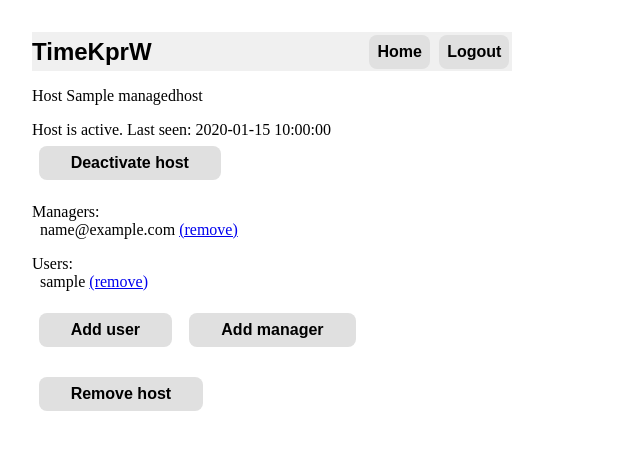
After one commit to nvsmirnov/timekprw, a Flask app: template app/templates/host.html in a window 1280 px wide. The commit adds this page. Shown: the top 450 px of the page, without its empty margins (0-640 px from the left). Run offline with Flask 2, Linux system fonts and the light colour scheme; tables that the repository leaves empty hold one stand-in row (values such as "Sample post"); the template is opened without the code that fills it: values that come from a table or form of the project are taken from there, most other values are stand-ins (such as "Sample title", 1, 10 or a date in 2020).

Commit message:
some progress; ui for host/manager/user add; pin generation

```diff
--- /dev/null
+++ b/app/exceptions.py
@@ -0,0 +1,2 @@
+class TimekprwException(Exception):
+    pass
--- /dev/null
+++ b/app/templates/host.html
@@ -0,0 +1,51 @@
+{% extends "base.html" %}
+
+{% block content %}
+    {% if not host %}
+        Unknown host
+    {% else %}
+        <p>Host {{ host.hostname|e }}</p>
+        <p>
+            {% if not host.authkey %}
+                Host is not active yet<br>
+                {% if not host.pin %}
+                    No access pin is set.
+                    <a class="button" href="{{ url_for('ui_host_set_pin', host_uuid=host.uuid) }}">Set access pin</a><br>
+                {% else %}
+                    Access pin is {{ host.pin }}. Use it on the client host to activate it.<br>
+                    <a class="button" href="{{ url_for('ui_host_deactivate', host_uuid=host.uuid) }}">Deactivate host</a><br>
+                {% endif %}
+            {% else %}
+                {% if not host.auth_lastsuccess %}
+                    Host is activated but still not online.<br>
+                    You may recreate access pin to re-add host:
+                    <a class="button" href="{{ url_for('ui_host_set_pin', host_uuid=host.uuid) }}">Set access pin</a><br>
+                {% else %}
+                    Host is active. Last seen: {{ host.auth_lastsuccess|e }}<br>
+                    <a class="button" href="{{ url_for('ui_host_deactivate', host_uuid=host.uuid) }}">Deactivate host</a><br>
+                {% endif %}
+            {% endif %}
+        </p>
+        <p>
+            Managers:<br>
+            {% for manager in host.managers %}
+            &nbsp;&nbsp;{{ manager.email }} <a href="{{ url_for('ui_host_manager_rm', host_uuid=host.uuid, manager_id=manager.id) }}">(remove)</a><br>
+            {% endfor %}
+        </p>
+        {% if host.users|length > 0 %}
+            Users:<br>
+            {% for user in host.users %}
+                &nbsp;&nbsp;{{ user.login|e }} <a href="{{ url_for('ui_host_user_rm', host_uuid=host.uuid, user_id=user.id) }}">(remove)</a><br>
+            {% endfor %}
+        {% else %}
+            No users defined for this host
+        {% endif %}
+        <p>
+            <a class="button" href="{{ url_for('ui_host_user_add', host_uuid=host.uuid) }}">Add user</a>
+            <a class="button" href="{{ url_for('ui_host_manager_add', host_uuid=host.uuid) }}">Add manager</a>
+        </p>
+        <p>
+            <a class="button" href="{{ url_for('ui_host_rm', host_uuid=host.uuid) }}">Remove host</a>
+        </p>
+    {% endif %}
+{% endblock %}
--- a/main.py
+++ b/main.py
@@ -12,6 +12,7 @@ from oauthlib.oauth2 import WebApplicationClient
 import requests
 
 from app import app, db, models, forms
+from app.exceptions import *
 
 import logging
 from logging import debug, info, warning, error
@@ -31,10 +32,30 @@ login_manager.init_app(app)
 
 
 def validate_uuid(uuid_str):
+    """Check uuid for syntax and return lower case, or abort. Use as obj_uuid=validate_uuid(obj_uuid)"""
     try:
-        uuid.UUID(uuid_str)
+        s = str(uuid.UUID(uuid_str))
+        return s.lower()
     except ValueError:
-        abort(404, 'Invalid uuid given: {user_uuid}')
+        abort(403, f'Invalid uuid given: {html.escape(user_uuid)}')
+
+
+
+def new_host_uuid():
+    # TODO: this is subject to race condition, but chances are very unlikely
+    while True:
+        newuuid = str(uuid.uuid1()).lower()
+        if not models.ManagedHost.query.filter_by(uuid=newuuid).first():
+            return newuuid
+
+
+def new_user_uuid():
+    # TODO: this is subject to race condition, but chances are very unlikely
+    while True:
+        newuuid=str(uuid.uuid1()).lower()
+        if not models.ManagedUser.query.filter_by(uuid=newuuid).first():
+            return newuuid
+
 
 def get_google_provider_cfg():
     return requests.get(GOOGLE_DISCOVERY_URL).json()
@@ -47,26 +68,187 @@ def load_user(user_id):
 
 @app.route("/")
 def webroot():
-    if False and not current_user.is_authenticated:
+    if not current_user.is_authenticated:
         if os.environ.get('APP_ENVIRONMENT', None) == "dev":
             # TODO: remove this in prod
             user = models.Manager.query.filter_by(email='nsmirnov@gmail.com').first()
             login_user(user, remember=True)
             return redirect(url_for("webroot"))
 
-    hosts_with_users = []
-    if current_user.is_authenticated:
-        hosts_with_users = [x for x in current_user.hosts if len(x.users)]
-    return render_template('main.html', title='Home', current_user=current_user, hosts_with_users=hosts_with_users)
+    return render_template('main.html', title='Home', current_user=current_user)
+
+
+@app.route("/host/<host_uuid>")
+@login_required
+def ui_host(host_uuid):
+    host_uuid = validate_uuid(host_uuid)
+    host = models.ManagedHost.query.filter_by(uuid=host_uuid).first()
+    return render_template(
+        'host.html',
+        title='Unknown host' if not host else host.hostname,
+        host=host
+    )
+
+
+@app.route("/host-add", methods=['GET', 'POST'])
+@login_required
+def ui_host_add():
+    try:
+        form = forms.HostAddForm()
+        if form.validate_on_submit():
+            hostname = form.hostname.data
+            if not re.match('^[\w\-\.\ ]+$', hostname):
+                abort(403, "Bad symbols in hostname")
+            for host in current_user.hosts:
+                if hostname.lower() == host.hostname.lower():
+                    abort(403, f"Host {html.escape(hostname)} already exists among your hosts")
+            host=models.ManagedHost(hostname=hostname, uuid=new_host_uuid())
+            db.session.add(host)
+            current_user.hosts.append(host)
+            host.pin_generate()
+            db.session.commit()
+            return render_template('host.html', title=host.hostname, host=host)
+        else:
+            return render_template('host-add.html', title='Add host', form=form)
+    except TimekprwException as e:
+        debug("exception:", exc_info=True)
+        abort(403, str(e))
+
+
+@app.route("/host-rm/<host_uuid>", methods=['GET', 'POST'])
+@login_required
+def ui_host_rm(host_uuid):
+    host_uuid = validate_uuid(host_uuid)
+    host = models.ManagedHost.query.filter_by(uuid=host_uuid).first()
+    if not host or current_user not in host.managers:
+        abort(403, 'No host found with given id and managed by you')
+    form = forms.HostRemoveForm()
+    if form.validate_on_submit():
+        db.session.remove(host)
+        db.session.commit()
+        return redirect(url_for("webroot"))
+    else:
+        return render_template('host-rm.html', title=f'Confirm remove {host.hostname}', host=host, form=form)
+
+
+@app.route("/host-set-pin/<host_uuid>", methods=['GET'])
+@login_required
+def ui_host_set_pin(host_uuid):
+    """Clear authetication key and set pin"""
+    host_uuid = validate_uuid(host_uuid)
+    host = models.ManagedHost.query.filter_by(uuid=host_uuid).first()
+    if not host or current_user not in host.managers:
+        abort(403, 'No host found with given id and managed by you')
+    host.authkey = None
+    host.pin_generate()
+    db.session.commit()
+    return render_template('host.html', title=host.hostname, host=host)
+
+
+@app.route("/host-deactivate/<host_uuid>", methods=['GET'])
+@login_required
+def ui_host_deactivate(host_uuid):
+    """Clear authentication token and pin"""
+    host_uuid = validate_uuid(host_uuid)
+    host = models.ManagedHost.query.filter_by(uuid=host_uuid).first()
+    if not host or current_user not in host.managers:
+        abort(403, 'No host found with given id and managed by you')
+    host.pin = None
+    host.authkey = None
+    db.session.commit()
+    return render_template('host.html', title=host.hostname, host=host)
+
+
+@app.route("/host-manager-add/<host_uuid>", methods=['GET', 'POST'])
+@login_required
+def ui_host_manager_add(host_uuid):
+    host_uuid = validate_uuid(host_uuid)
+    host = models.ManagedHost.query.filter_by(uuid=host_uuid).first()
+    if not host or current_user not in host.managers:
+        abort(403, 'No host found with given id and managed by you')
+    form = forms.HostAddManagerForm()
+    if form.validate_on_submit():
+        email = form.email.data
+        manager = models.Manager.query.filter(models.Manager.email.ilike(email)).first()
+        if manager:
+            if host in manager.hosts:
+                abort(403, f"Host already managed by {html.escape(email)}")
+        else:
+            manager = models.Manager(email=email)
+            db.session.add(manager)
+        manager.hosts.append(host)
+        db.session.commit()
+        return redirect(url_for("ui_host", host_uuid=host_uuid))
+    else:
+        return render_template('host-manager-add.html', title=f'Add manager for {host.hostname}', host=host, form=form)
+
+
+@app.route("/host-manager-rm/<host_uuid>/<manager_id>", methods=['GET', 'POST'])
+@login_required
+def ui_host_manager_rm(host_uuid, manager_id):
+    host_uuid = validate_uuid(host_uuid)
+    host = models.ManagedHost.query.filter_by(uuid=host_uuid).first()
+    if not host or current_user not in host.managers:
+        abort(403, 'No host found with given id and managed by you')
+    manager = models.Manager.query.filter_by(id=manager_id).first()
+    if not manager:
+        abort(403, 'Did not find such manager')
+    if manager == current_user:
+        abort(403, 'You cannot remove yourself from managers list')
+    if manager not in host.managers:
+        abort(403, 'This manager does not manage this host')
+    host.managers.remove(manager)
+    db.session.commit()
+    return redirect(url_for("ui_host", host_uuid=host_uuid))
+
+
+@app.route("/host-user-add/<host_uuid>", methods=['GET', 'POST'])
+@login_required
+def ui_host_user_add(host_uuid):
+    host_uuid = validate_uuid(host_uuid)
+    host = models.ManagedHost.query.filter_by(uuid=host_uuid).first()
+    if not host or current_user not in host.managers:
+        abort(403, 'No host found with given id and managed by you')
+    form = forms.HostAddUserForm()
+    if form.validate_on_submit():
+        login = form.login.data
+        # TODO: don't know how to query for users of this host with such login name
+        existing = [x for x in host.users if x.login.lower() == login.lower()]
+        if len(existing):
+            abort(403, f"User {login} already exists on host {host.hostname}")
+        user = models.ManagedUser(uuid=new_user_uuid(), login=login)
+        db.session.add(user)
+        host.users.append(user)
+        db.session.commit()
+        return redirect(url_for("ui_host", host_uuid=host_uuid))
+    else:
+        return render_template('host-user-add.html', title=f'Add user on {host.hostname}', host=host, form=form)
+
+
+@app.route("/host-user-rm/<host_uuid>/<user_id>", methods=['GET', 'POST'])
+@login_required
+def ui_host_user_rm(host_uuid, user_id):
+    host_uuid = validate_uuid(host_uuid)
+    host = models.ManagedHost.query.filter_by(uuid=host_uuid).first()
+    if not host or current_user not in host.managers:
+        abort(403, 'No host found with given id and managed by you')
+    user = models.ManagedUser.query.filter_by(id=user_id).first()
+    if not user:
+        abort(403, 'Did not find such user')
+    if user.host != host:
+        abort(403, 'This user does not belong to this host')
+    host.users.remove(user)
+    db.session.commit()
+    return redirect(url_for("ui_host", host_uuid=host_uuid))
 
 
 @app.route("/time/<user_uuid>", methods=['GET', 'POST'])
 @login_required
-def time_for_user(user_uuid):
-    validate_uuid(user_uuid)
+def ui_time(user_uuid):
+    user_uuid = validate_uuid(user_uuid)
     user = models.ManagedUser.query.filter_by(uuid=user_uuid).first()
     if not user or current_user not in user.host.managers:
-        abort(404, 'No user found with given id and managed by you')
+        abort(403, 'No user found with given id and managed by you')
     form = forms.TimeForm(useruuid=user_uuid, username=str(user))
     if form.validate_on_submit():
         amount = form.amount.data
@@ -80,7 +262,7 @@ def time_for_user(user_uuid):
 
 
 @app.route("/rest/overrides/<host_uuid>")
-def rest_overrides_for_host(host_uuid):
+def rest_overrides(host_uuid):
     """
     REST: Fetch all time overrides for given host
     Authentication is not required
@@ -92,7 +274,7 @@ def rest_overrides_for_host(host_uuid):
         overrides: { login1: amount, login2: amount, ... }
     }
     """
-    validate_uuid(host_uuid)
+    host_uuid = validate_uuid(host_uuid)
     host = models.ManagedHost.query.filter_by(uuid=host_uuid).first()
     if not host:
         return {"success": False, "message": "No host found with given id"}
@@ -106,15 +288,15 @@ def rest_overrides_for_host(host_uuid):
     return {"success": True, "overrides": overrides}
 
 
-@app.route("/rest/overrides_ack/<host_uuid>")
-def rest_overrides_ack_for_host(host_uuid):
+@app.route("/rest/overrides-ack/<host_uuid>")
+def rest_overrides_ack(host_uuid):
     """
     REST: Acknowledge time overrides for host.
     Call after applying overrides on host.
     :param host_uuid:
     :return: { success: True }
     """
-    validate_uuid(host_uuid)
+    host_uuid = validate_uuid(host_uuid)
     host = models.ManagedHost.query.filter_by(uuid=host_uuid).first()
     if not host:
         return {"success": False, "message": "No host found with given id"}
@@ -131,7 +313,7 @@ def rest_overrides_ack_for_host(host_uuid):
 
 @app.route("/user")
 @login_required
-def user():
+def ui_user():
     """
     Info about currently logged-in user (manager)
     """
@@ -158,7 +340,7 @@ def login():
 
 
 @app.route("/login/callback")
-def callback():
+def login_callback():
     """Callback for Google Auth"""
     # Get authorization code Google sent back to you
     code = request.args.get("code")
@@ -222,7 +404,7 @@ def callback():
 
 @app.route("/dump")
 @login_required
-def dump():
+def ui_dump():
     """
     Dump all known data
     """
@@ -318,13 +500,13 @@ def app_init():
         else:
             debug("creating dev objects")
 
-            host1 = models.ManagedHost(uuid=str(uuid.uuid1()), hostname='testhost.tld')
+            host1 = models.ManagedHost(uuid=new_host_uuid(), hostname='testhost.tld')
             db.session.add(host1)
-            host2 = models.ManagedHost(uuid=str(uuid.uuid1()), hostname='otherhost.dom')
+            host2 = models.ManagedHost(uuid=new_host_uuid(), hostname='otherhost.dom')
             db.session.add(host2)
-            user1 = models.ManagedUser(uuid=str(uuid.uuid1()), login="testuser1", host=host1)
+            user1 = models.ManagedUser(uuid=new_user_uuid(), login="testuser1", host=host1)
             db.session.add(user1)
-            user2 = models.ManagedUser(uuid=str(uuid.uuid1()), login="testuser2", host=host1)
+            user2 = models.ManagedUser(uuid=new_user_uuid(), login="testuser2", host=host1)
             db.session.add(user2)
             manager1 = models.Manager()
             manager1.hosts.append(host1)
@@ -341,7 +523,7 @@ def app_init():
     if not host:
         debug("creating host")
         host = models.ManagedHost(uuid=str(uuid.UUID('59e8368c-7dbc-11ea-923e-7cb0c2957d37')), hostname='john')
-        user = models.ManagedUser(uuid=str(uuid.uuid1()), login='rightrat', host=host)
+        user = models.ManagedUser(uuid=new_user_uuid(), login='rightrat', host=host)
         db.session.add(user)
         db.session.add(host)
     manager1 = models.Manager.query.filter_by(email='nsmirnov@gmail.com').first()
--- a/timekprw-cli.py
+++ b/timekprw-cli.py
@@ -98,7 +98,7 @@ try:
                     error(str(e))
             # acknowledge that we've got data
             debug("send ack to server")
-            rest(url=f"/rest/overrides_ack/{host_uuid}", type="GET")
+            rest(url=f"/rest/overrides-ack/{host_uuid}", type="GET")
         except TimekrpwCliException as e:
             error(str(e))
         debug(f"sleeping for {sleep} seconds...")
```
Also changed, not shown: app/forms.py (+16 -0 lines), app/models.py (+43 -4 lines), app/templates/host-add.html (added, +12 -0 lines), app/templates/host-manager-add.html (added, +18 -0 lines), app/templates/host-rm.html (added, +33 -0 lines), app/templates/host-user-add.html (added, +18 -0 lines), app/templates/main.html (+24 -7 lines), migrations/versions/1adecfcdfd9a_removed_pin_trycount.py (added, +28 -0 lines), migrations/versions/251588c4b410_managedhost_auth_lastsuccess recreated.py (added, +28 -0 lines).
